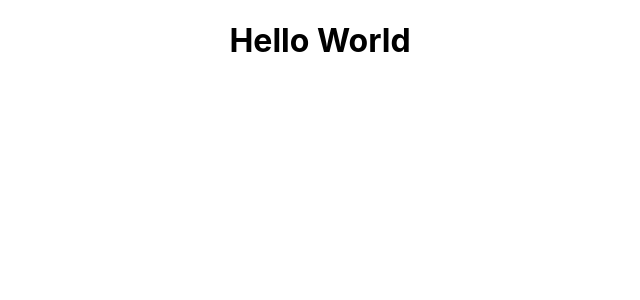
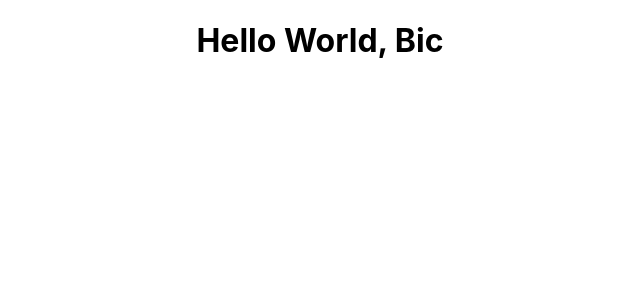
Before and after one commit to hungbui7690/typescript-studies, a React (Create React App) app in the folder playground/: page / in a window 1280 px wide. Shown: the top 300 px of the page, without its empty margins (320-960 px from the left). Built offline with nearby package versions, Linux system fonts and the light colour scheme.

Commit message:
Props With TypeScript P2

```diff
--- a/playground/src/App.tsx
+++ b/playground/src/App.tsx
@@ -1,5 +1,6 @@
 /*
-  Props With TypeScript P1
+  Props With TypeScript P2
+  - need to setup in Greeter
 
 */
 
@@ -9,7 +10,7 @@ import './App.css'
 import Greeter from './components/Greeter'
 
 function App() {
-  // (***) pass props > error
+  // (***)
   return (
     <div className='App'>
       <Greeter person='Bic' />
--- a/playground/src/components/Greeter.tsx
+++ b/playground/src/components/Greeter.tsx
@@ -1,7 +1,8 @@
 import React from 'react'
 
-const Greeter: React.FC = () => {
-  return <h1>Hello World</h1>
+// (***)
+const Greeter = (props: { person: string }): JSX.Element => {
+  return <h1>Hello World, {props.person}</h1>
 }
 
 export default Greeter
```
